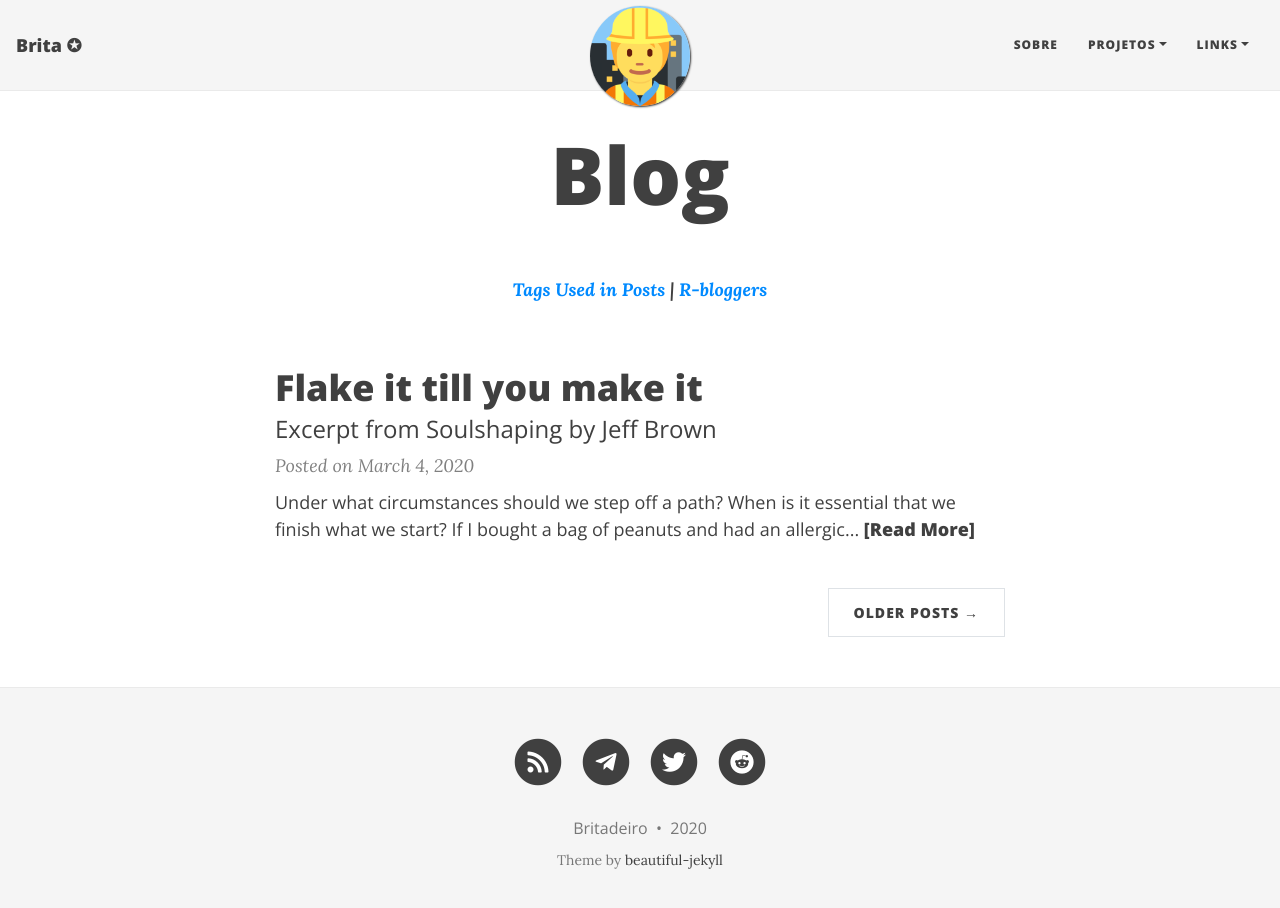
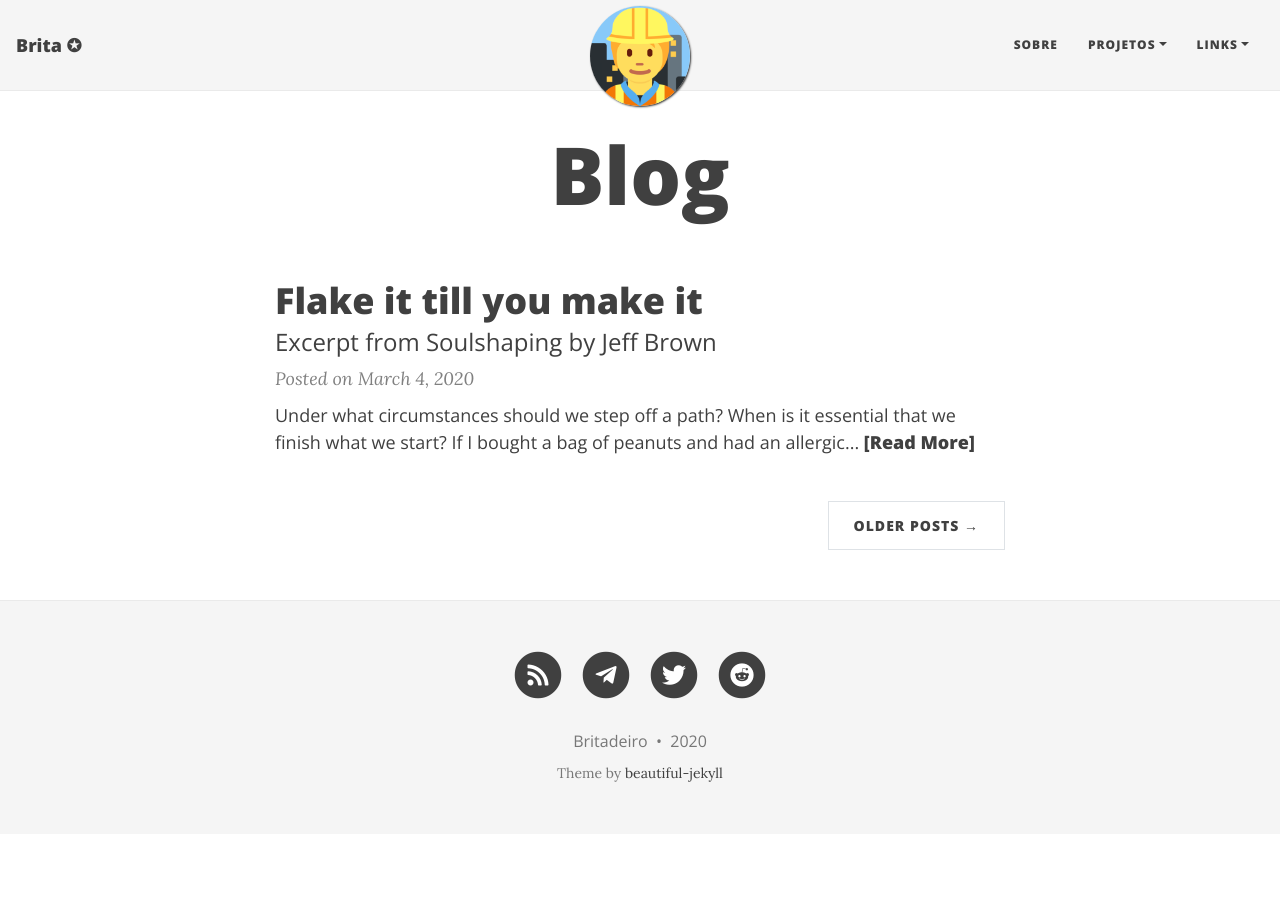
Before and after one commit to britadeiro/britadeiro.github.io, a Jekyll site: the page built from blog/index.html, in a window 1280 px wide and 921 px high. Shown: the top 908 px of the window. Built offline with Jekyll 4.4.1, drawn with Linux system fonts in a browser that asks for light colours; nearby versions of some CDN libraries; the list of posts is cut into pages by our own code.

Commit message:
Update index.html

```diff
--- a/blog/index.html
+++ b/blog/index.html
@@ -2,10 +2,6 @@
 layout: page
 title: Blog
 ---
-
-<div style="text-align:center">
-  <p style="font-size=x-large; font-weight:bold; font-style:italic;"><a href="tags.html">Tags Used in Posts</a> | <a href="http://www.r-bloggers.com/">R-bloggers</a></p>
-</div>
 
 <div class="posts-list">
   {% for post in paginator.posts %}
```
